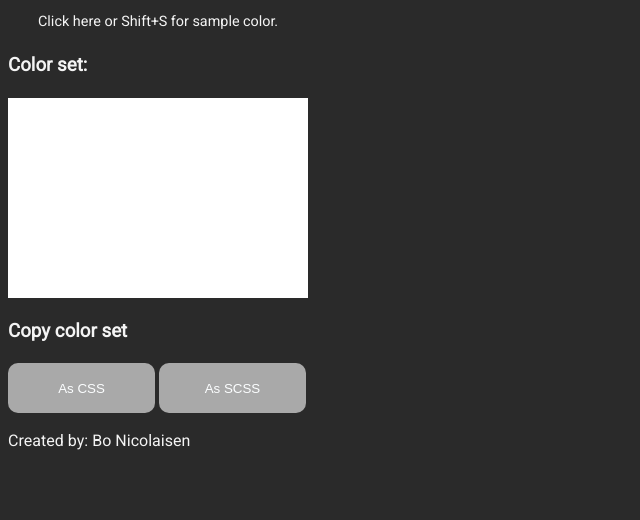
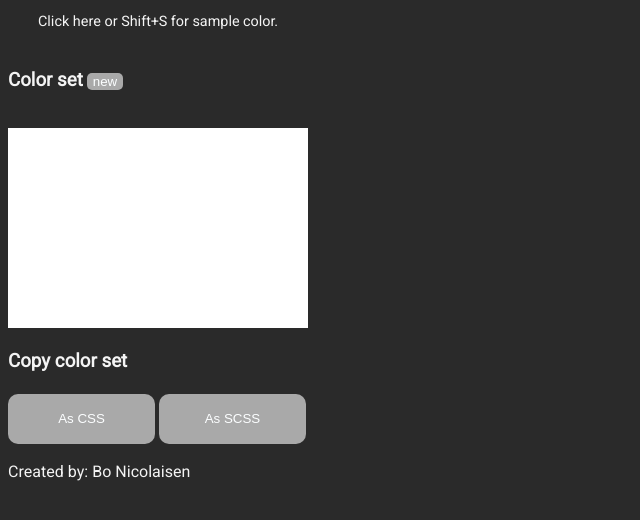
Before and after one commit to squirrelworks/colorpicker-chrome-extension, a browser extension: page index.html in a window 1280 px wide. Shown: the part 150-670 px from the top of the page, without its empty margins (0-640 px from the left). Drawn offline with Linux system fonts and the light colour scheme.

Commit message:
local storage full implement

```diff
--- a/assets/css/site.css
+++ b/assets/css/site.css
@@ -31,6 +31,10 @@ header img {
   display: inline-block;
   width: 30px;
   margin-right: 5px;
+}
+
+#colorListSection h3 {
+  display: inline-block;
 }
 
 #ShowColorElement {
@@ -77,6 +81,11 @@ button:hover {
   background-color: rgb(85, 176, 91);
 }
 
+#clearColorSet {
+  display: inline;
+  border-radius: 5px;
+}
+
 #getColorButton {
   width: 100%;
   height: 80px;
--- a/assets/js/site.js
+++ b/assets/js/site.js
@@ -19,6 +19,9 @@ getCssButton.addEventListener('click', createCssVars);
 getScssButton.addEventListener('click', createScssVars);
 
 
+const clearColorSetButton = document.getElementById('clearColorSet');
+
+clearColorSetButton.addEventListener('click', deleteMe);
 
 
 
@@ -230,5 +233,6 @@ function storeMe() {
 
 function deleteMe() {
     localStorage.removeItem('lastPalette');
-
+    colorList = [];
+    showColors();
 }
--- a/index.html
+++ b/index.html
@@ -13,13 +13,17 @@
 
 <body>
     <header>
-         <h1>Color Picker</h1>
+        <h1>Color Picker</h1>
     </header>
 
     <button id="getColorButton"><img src="assets/img/icon-white.svg"></button>
     <p id="tip">Click here or Shift+S for sample color.</p>
+
     <section id="colorListSection">
-        <h3>Color set:</h3>
+
+        <h3>Color set</h3> <button id="clearColorSet">new</button>
+
+
         <p id="ShowColorElement">Select some colors</p>
 
         <section id="colorListTools" class="hidden">
```
